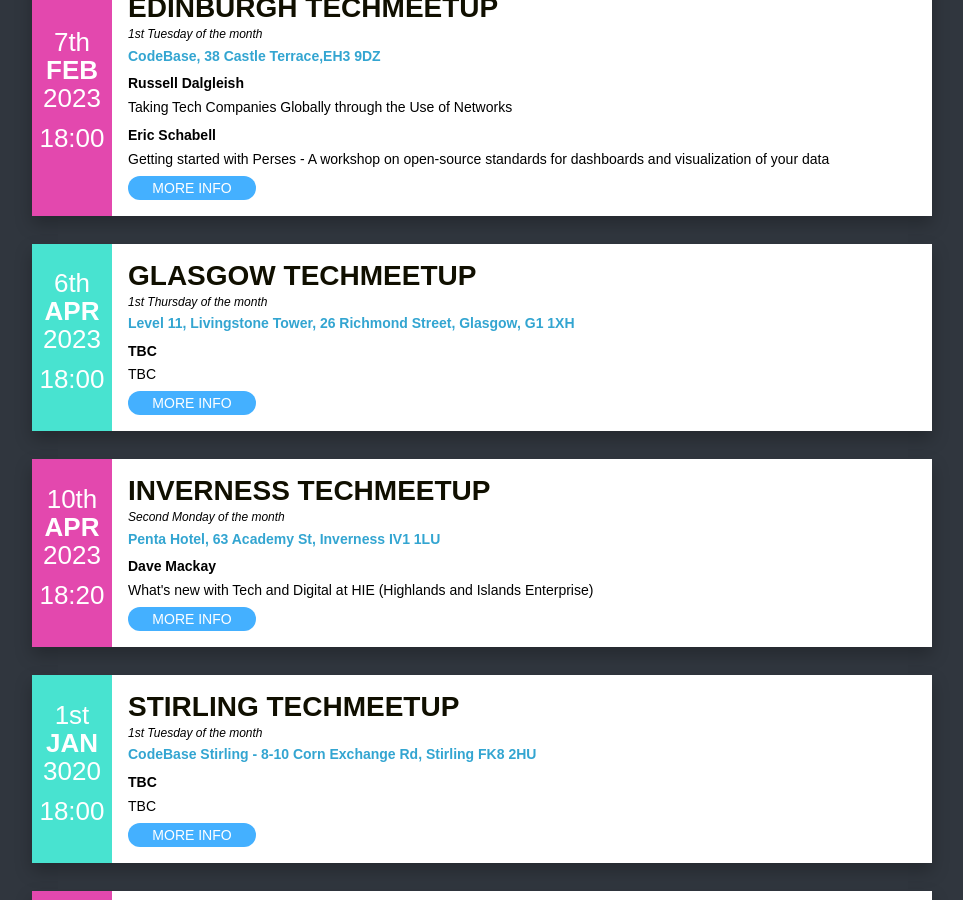
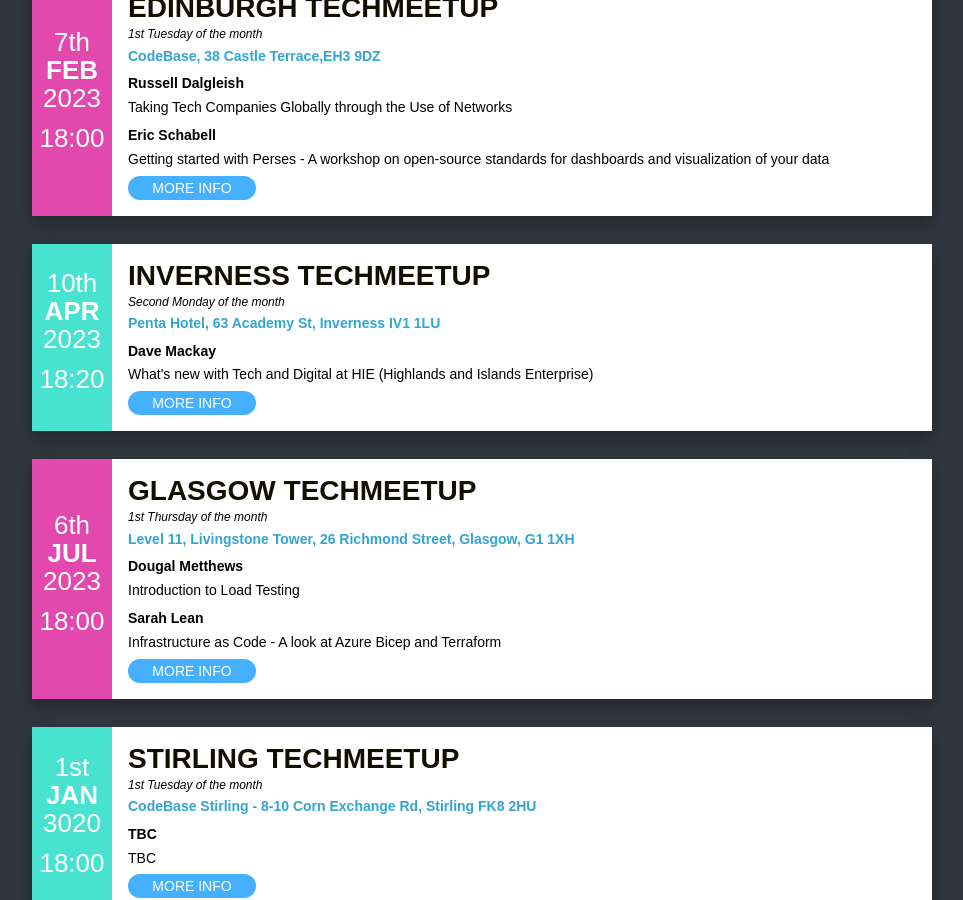
Before and after one commit to techmeetup/techmeetup.co.uk, a Jekyll site: the page built from index.html, in a window 1280 px wide and 900 px high, scrolled down 377 px. Shown: the whole window, without its empty margins (158-1121 px from the left). Built offline with Jekyll 4.4.1, drawn with Linux system fonts in a browser that asks for light colours.

Commit message:
Update Glasgow July

```diff
--- a/_data/index.json
+++ b/_data/index.json
@@ -29,11 +29,15 @@
       "address": "Level 11, Livingstone Tower, 26 Richmond Street, Glasgow, G1 1XH"
     },
     "active": "true",
-    "date": "2023-04-06T18:00:00Z",
+    "date": "2023-07-06T18:00:00Z",
     "speakers": [
       {
-        "name": "TBC",
-        "talk": "TBC"
+        "name": "Dougal Metthews",
+        "talk": "Introduction to Load Testing"
+      },
+      {
+        "name": "Sarah Lean",
+        "talk": "Infrastructure as Code - A look at Azure Bicep and Terraform"
       }
     ]
   },
```
